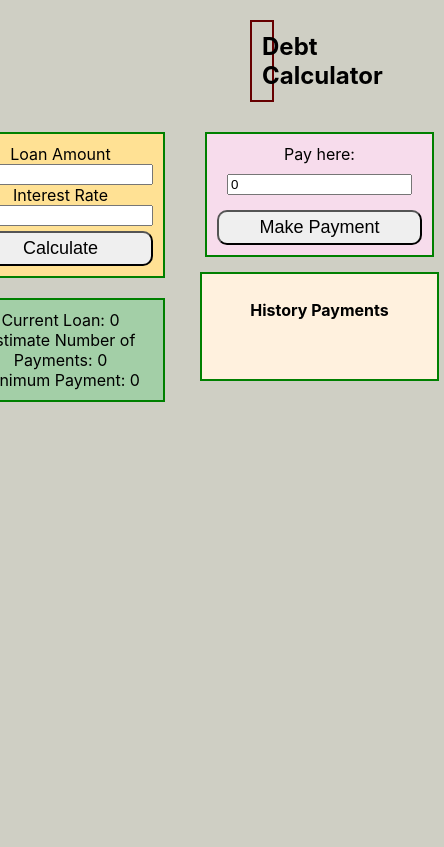
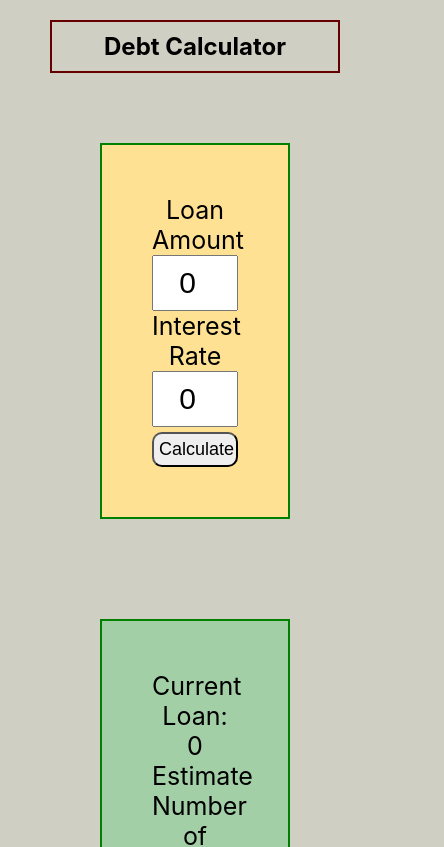
Before and after one commit to JOmega12/debt-calc-react, a React (Create React App) app: page / in a window 390 px wide. Shown: the top 847 px of the page, 444 px wide, since content can reach past the window. Built offline with nearby package versions, Linux system fonts and the light colour scheme.

Commit message:
made project mobiel friendly

```diff
--- a/src/index.css
+++ b/src/index.css
@@ -93,3 +93,49 @@ code {
   border: 2px green solid;
   background-color: #FFF1DE;
 }
+
+@media screen and (max-width: 480px)
+  {
+  .container {
+    display: flex;
+    flex-direction: column;
+  }
+
+  .debt-calc-h2 {
+    margin: 20px 0px;
+  }
+
+  .calculate-form {
+    gap: 0;
+  }
+
+  .calculate-form {
+    flex-direction: column;
+  }
+}
+
+@media screen and (max-width: 812px)  {
+  .container {
+    display: flex;
+    flex-direction: column;
+    margin: 0 50px;
+  }
+
+  .calculate-form {
+    flex-direction: column;
+  }
+
+  .firstBox, .secondBox, .thirdBox, .fourthBox {
+    padding: 50px;
+    margin: 50px;
+    font-size: 25px;
+  }
+
+  input {
+    justify-content: center;
+    text-align: center;
+    /* width: 125px; */
+    height: 50px;
+    font-size: larger;
+  }
+}
```
